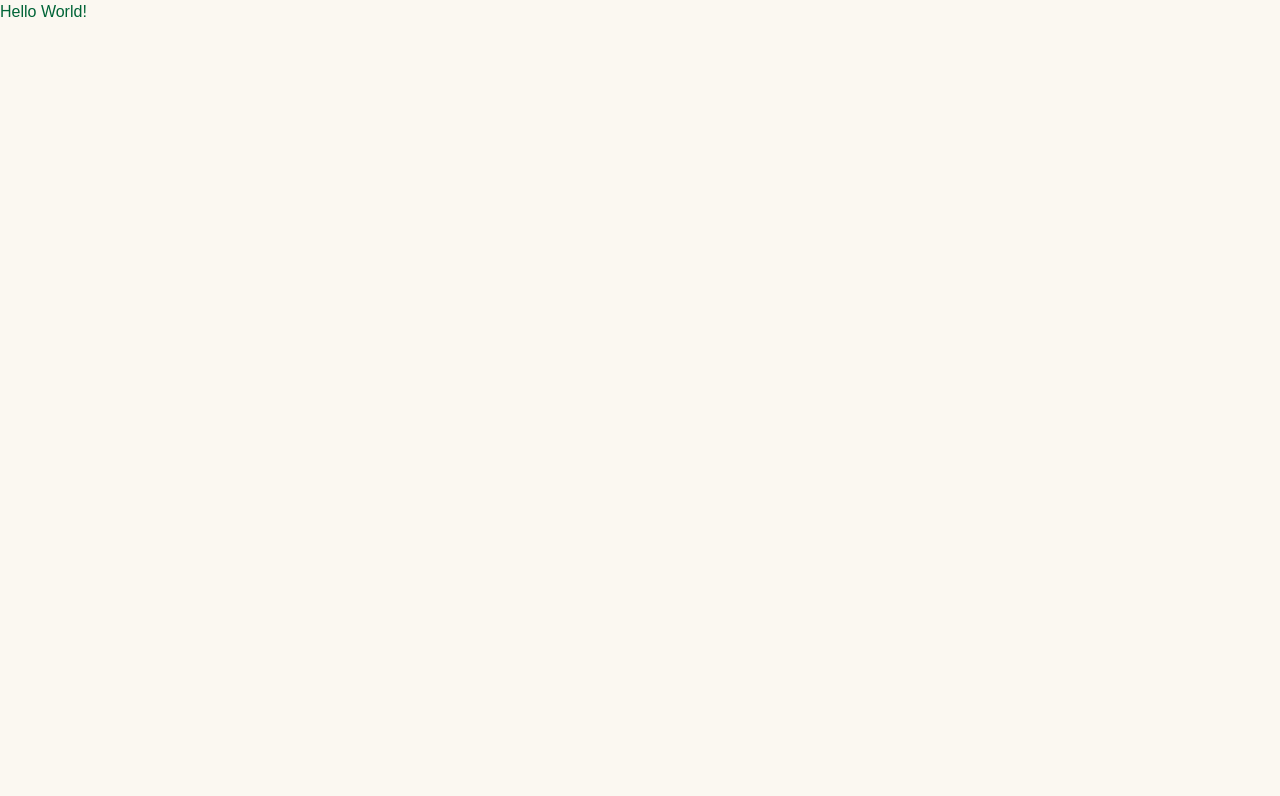
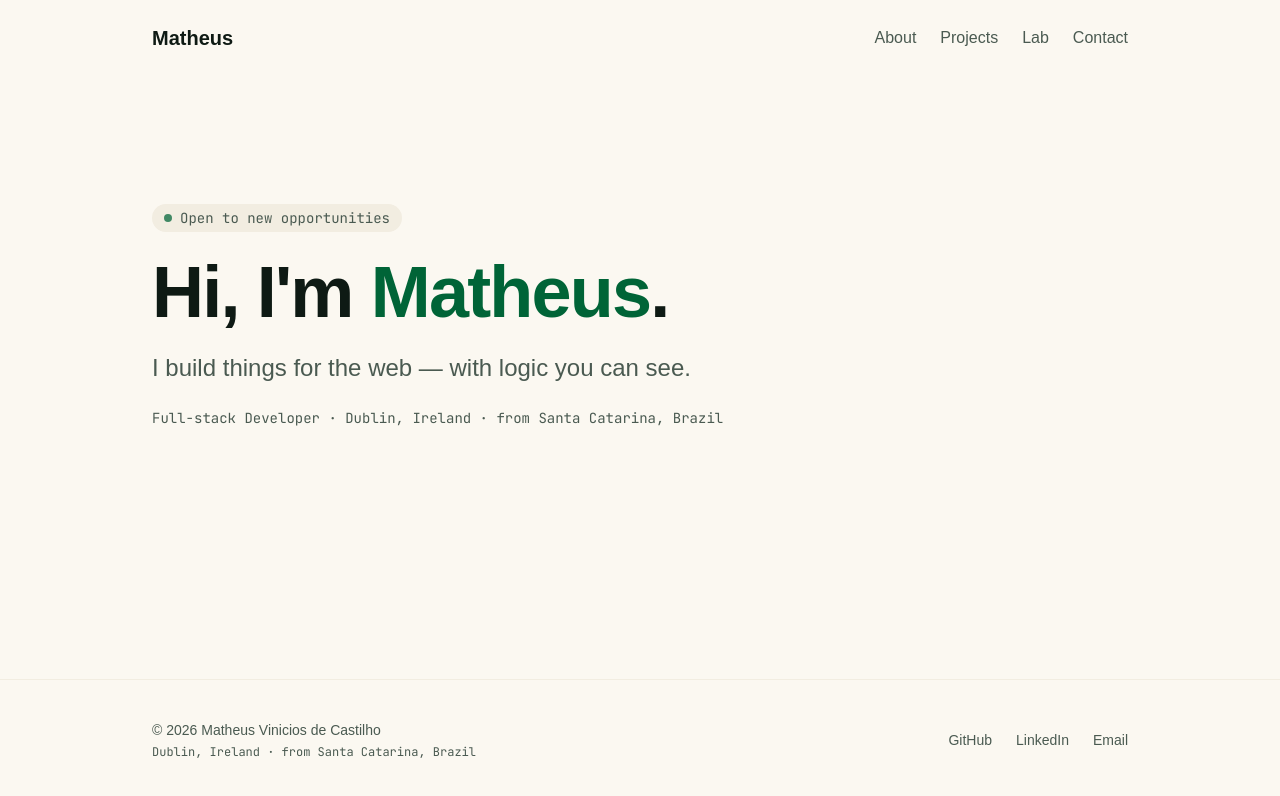
Before and after one commit to CastilhoMatheus/portifolio, a Next.js app: page / in a window 1280 px wide. Shown: the top 796 px of the page. Built offline with nearby package versions, Linux system fonts and the light colour scheme; a web font is replaced by a local one.

Commit message:
feat: hero, header with active nav, footer

```diff
--- a/app/layout.tsx
+++ b/app/layout.tsx
@@ -1,3 +1,5 @@
+import Footer from "@/components/Footer";
+import Header from "@/components/Header";
 import { site } from "@/content/site";
 import type { Metadata } from "next";
 import { Gabarito, JetBrains_Mono } from "next/font/google";
@@ -33,7 +35,11 @@ export default function RootLayout({ children }: LayoutProps<"/">) {
       lang="en"
       className={`${gabarito.variable} ${jetBrainsMono.variable} h-full antialiased`}
     >
-      <body className="flex min-h-full flex-col">{children}</body>
+      <body className="flex min-h-full flex-col">
+        <Header />
+        <main className="flex-1">{children}</main>
+        <Footer />
+      </body>
     </html>
   );
 }
--- a/app/page.tsx
+++ b/app/page.tsx
@@ -1,3 +1,27 @@
+import Container from "@/components/Container";
+import { site } from "@/content/site";
+
 export default function Home() {
-  return <h1 className="text-primary bg-bg">Hello World!</h1>;
+  return (
+    <section className="py-24 sm:py-32">
+      <Container className="flex flex-col items-start gap-6">
+        <span className="bg-surface text-muted inline-flex items-center gap-2 rounded-full px-3 py-1 font-mono text-sm">
+          <span className="bg-primary size-2 animate-pulse rounded-full" />
+          {site.status}
+        </span>
+
+        <h1 className="text-5xl font-bold tracking-tight sm:text-7xl">
+          Hi, I&apos;m <span className="text-primary">{site.shortName}</span>.
+        </h1>
+
+        <p className="text-muted max-w-xl text-xl sm:text-2xl">
+          {site.tagline}
+        </p>
+
+        <p className="text-muted font-mono text-sm">
+          {site.role} · {site.location}
+        </p>
+      </Container>
+    </section>
+  );
 }
--- a/components/Container.tsx
+++ b/components/Container.tsx
@@ -0,0 +1,21 @@
+import type { HTMLAttributes, ReactNode } from "react";
+
+type ContainerProps = HTMLAttributes<HTMLDivElement> & {
+  children: ReactNode;
+  className?: string;
+};
+
+export default function Container({
+  children,
+  className = "",
+  ...props
+}: ContainerProps) {
+  return (
+    <div
+      className={`mx-auto w-full max-w-5xl px-6 ${className}`.trim()}
+      {...props}
+    >
+      {children}
+    </div>
+  );
+}
--- a/components/Footer.tsx
+++ b/components/Footer.tsx
@@ -0,0 +1,47 @@
+import { cacheLife } from "next/cache";
+import Container from "@/components/Container";
+import { site } from "@/content/site";
+
+// cacheComponents forbids new Date() in the static shell; caching it makes the
+// year static too, refreshed daily so it rolls over on Jan 1 without a redeploy.
+async function CurrentYear() {
+  "use cache";
+  cacheLife("days");
+  return new Date().getFullYear();
+}
+
+export default function Footer() {
+  return (
+    <footer className="border-surface border-t py-10">
+      <Container className="text-muted flex flex-col gap-6 text-sm sm:flex-row sm:items-center sm:justify-between">
+        <div className="flex flex-col gap-1">
+          <p>
+            © <CurrentYear /> {site.name}
+          </p>
+          <p className="font-mono text-xs">{site.location}</p>
+        </div>
+
+        <nav aria-label="Social" className="flex flex-wrap gap-6">
+          {site.socials.map((social) => {
+            // mailto: opens the mail app, so a new tab makes no sense there
+            const isExternal = social.href.startsWith("http");
+
+            return (
+              <a
+                key={social.href}
+                href={social.href}
+                {...(isExternal && {
+                  target: "_blank",
+                  rel: "noopener noreferrer",
+                })}
+                className="hover:text-primary focus-visible:outline-primary rounded-sm transition-colors focus-visible:outline-2 focus-visible:outline-offset-4"
+              >
+                {social.label}
+              </a>
+            );
+          })}
+        </nav>
+      </Container>
+    </footer>
+  );
+}
--- a/components/Header.tsx
+++ b/components/Header.tsx
@@ -0,0 +1,21 @@
+import Link from "next/link";
+import Container from "@/components/Container";
+import NavLinks from "@/components/NavLinks";
+import { site } from "@/content/site";
+
+export default function Header() {
+  return (
+    <header className="py-6">
+      <Container className="flex flex-wrap items-center justify-between gap-4">
+        <Link
+          href="/"
+          className="focus-visible:outline-primary rounded-sm text-xl font-semibold focus-visible:outline-2 focus-visible:outline-offset-4"
+        >
+          {site.shortName}
+        </Link>
+
+        <NavLinks />
+      </Container>
+    </header>
+  );
+}
--- /dev/null
+++ b/components/NavLinks.tsx
@@ -0,0 +1,32 @@
+"use client";
+
+import Link from "next/link";
+import { usePathname } from "next/navigation";
+import { site } from "@/content/site";
+
+export default function NavLinks() {
+  const pathname = usePathname();
+
+  return (
+    <nav aria-label="Main" className="flex flex-wrap gap-6">
+      {site.nav.map((item) => {
+        // "/projects/pathfinder" should still highlight "Projects"
+        const isActive =
+          pathname === item.href || pathname.startsWith(`${item.href}/`);
+
+        return (
+          <Link
+            key={item.href}
+            href={item.href}
+            aria-current={isActive ? "page" : undefined}
+            className={`focus-visible:outline-primary rounded-sm transition-colors focus-visible:outline-2 focus-visible:outline-offset-4 ${
+              isActive ? "text-primary" : "text-muted hover:text-primary"
+            }`}
+          >
+            {item.label}
+          </Link>
+        );
+      })}
+    </nav>
+  );
+}
```
